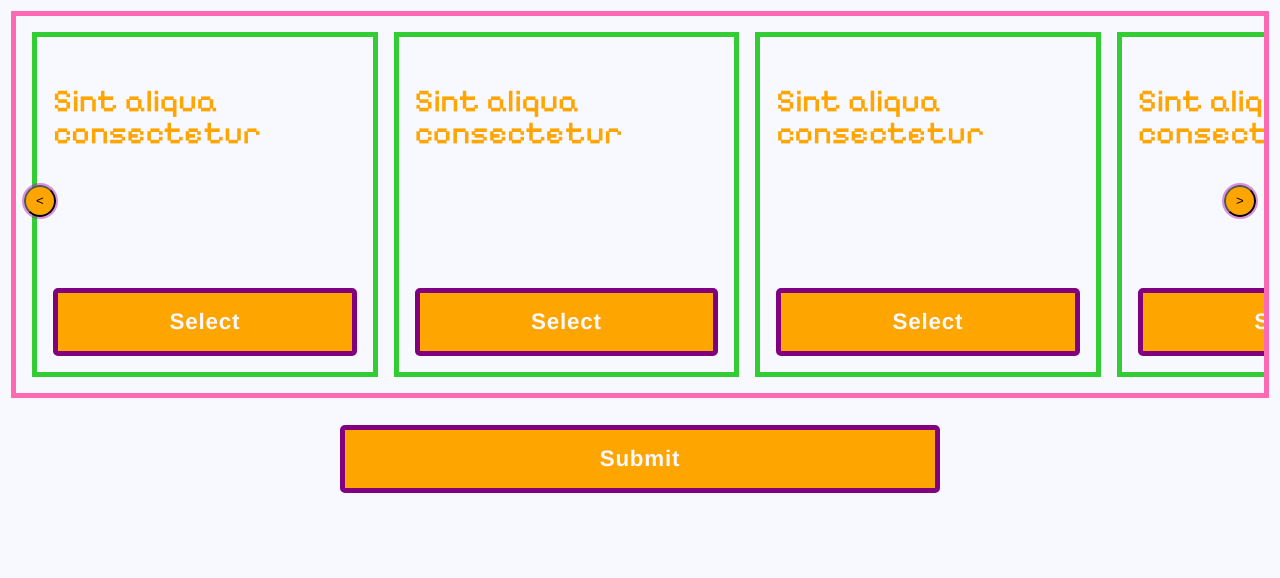
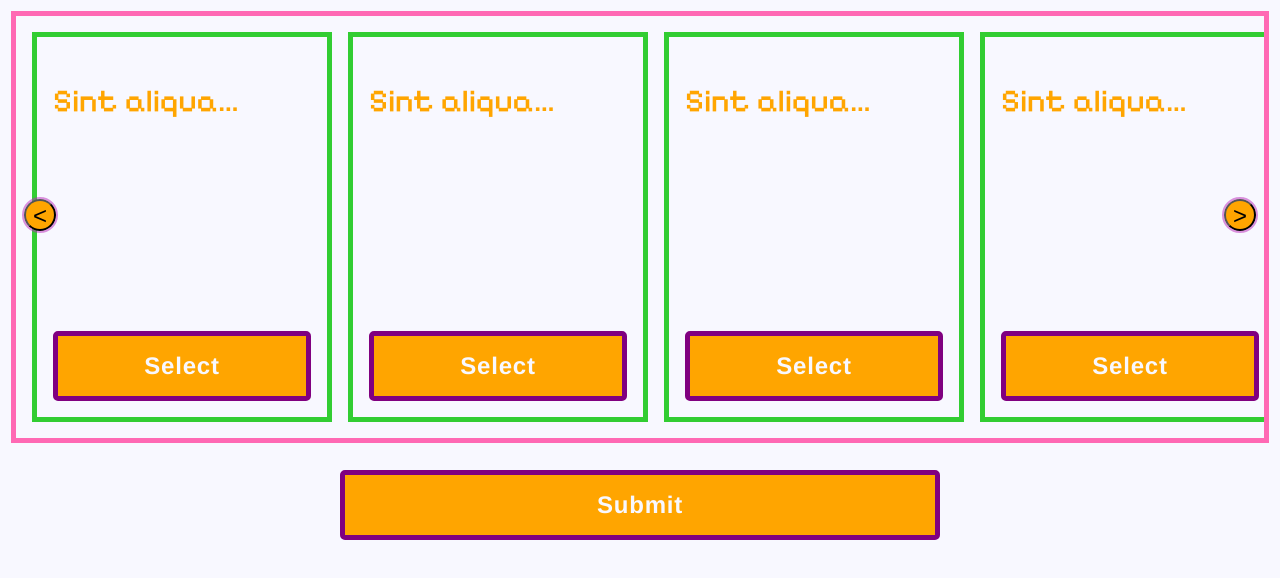
Before and after one commit to d4v3w/d4v3w-demos, a React (Create React App) app: page /carousel in a window 1280 px wide. Shown: the top 578 px of the page. Built offline with nearby package versions, Linux system fonts and the light colour scheme; the HTML template or start-up script is replaced by a standard one; a web font is replaced by a local one.

Commit message:
text sizes

```diff
--- a/src/components/Carousel.module.css
+++ b/src/components/Carousel.module.css
@@ -10,7 +10,7 @@
   display: grid;
   gap: 1rem;
   grid-auto-flow: column;
-  grid-auto-columns: 30%;
+  grid-auto-columns: clamp(240px, 30%, 300px);
   overflow: scroll;
   scroll-snap-type: x mandatory;
   scroll-padding: 1rem;
@@ -79,15 +79,27 @@
   border-color: red;
 }
 
-.lineClamp2 {
+.list {
+  padding-inline-start: 1.2rem;
+  list-style-type: square;
+  font-size: var(--font-size-small);
+}
+
+.lineClampHeading {
   display: -webkit-box;
-  -webkit-line-clamp: 3;
+  -webkit-line-clamp: 1;
   -webkit-box-orient: vertical;
   overflow: hidden;
 }
-.lineClamp3 {
+.lineClampContent {
   display: -webkit-box;
-  -webkit-line-clamp: 3;
+  -webkit-line-clamp: 2;
+  -webkit-box-orient: vertical;
+  overflow: hidden;
+}
+.lineClampList {
+  display: -webkit-box;
+  -webkit-line-clamp: 4;
   -webkit-box-orient: vertical;
   overflow: hidden;
 }
@@ -99,7 +111,6 @@
   margin: 0 auto;
   padding: 1rem;
   background: var(--secondary-color-alt);
-  font-size: 1.4rem;
   font-weight: 700;
   font-family: var(--font-family-headings);
   letter-spacing: 0.05rem;
--- a/src/components/Carousel.tsx
+++ b/src/components/Carousel.tsx
@@ -87,11 +87,39 @@ export const Carousel = () => {
                 }
               }}
             >
-              <h3 className={styles.lineClamp2}>Sint aliqua consectetur</h3>
-              <p className={styles.lineClamp3}>
+              <h3 className={styles.lineClampHeading}>
+                Sint aliqua consectetur
+              </h3>
+              <p className={styles.lineClampContent}>
                 Nostrud laboris fugiat incididunt esse nostrud ad.. Labore aute
                 voluptate nulla ad laborum laboris consectetur.
               </p>
+              <ul className={classnames(styles.list, styles.lineClampList)}>
+                <li className={styles.listItem}>
+                  In reprehenderit adipisicing eu deserunt.
+                </li>
+                <li className={styles.listItem}>
+                  In reprehenderit adipisicing eu deserunt.
+                </li>
+                <li className={styles.listItem}>
+                  In reprehenderit adipisicing eu deserunt.
+                </li>
+                <li className={styles.listItem}>
+                  In reprehenderit adipisicing eu deserunt.
+                </li>
+                <li className={styles.listItem}>
+                  In reprehenderit adipisicing eu deserunt.
+                </li>
+                <li className={styles.listItem}>
+                  In reprehenderit adipisicing eu deserunt.
+                </li>
+                <li className={styles.listItem}>
+                  In reprehenderit adipisicing eu deserunt.
+                </li>
+                <li className={styles.listItem}>
+                  In reprehenderit adipisicing eu deserunt.
+                </li>
+              </ul>
               <button
                 className={styles.button}
                 onClick={() => {
--- a/src/global.css
+++ b/src/global.css
@@ -30,6 +30,9 @@ h4 {
 p {
   user-select: none;
   margin-bottom: clamp(0.8rem, 3vmin, 1.2rem);
+  letter-spacing: 0.05rem;
+  font-size: var(--font-size-medium);
+  line-height: clamp(1rem, 5vmin, 2rem);
 }
 
 h1 {
@@ -46,7 +49,7 @@ h2 {
   font-weight: var(--font-weight-medium);
 }
 h3 {
-  font-size: clamp(1rem, 4vmin, 2rem);
+  font-size: var(--font-size-large);
   line-height: clamp(1rem, 4vmin, 2rem);
   color: var(--secondary-color-alt);
   font-weight: var(--font-weight-medium);
@@ -57,11 +60,6 @@ h4 {
   line-height: clamp(1rem, 4vmin, 2rem);
   color: var(--secondary-color);
   font-weight: var(--font-weight-medium);
-}
-p {
-  font-size: clamp(1rem, 3vmin, 1.5rem);
-  letter-spacing: 0.05rem;
-  line-height: clamp(1rem, 5vmin, 2rem);
 }
 a {
   font-family: var(alt);
@@ -78,6 +76,15 @@ a {
   }
 }
 
+button,
+input,
+select,
+section,
+main,
+nav {
+  font-size: var(--font-size-medium);
+}
+
 code {
   font-family: source-code-pro, Menlo, Monaco, Consolas, "Courier New",
     monospace;
--- a/src/vars.module.css
+++ b/src/vars.module.css
@@ -1,4 +1,5 @@
 @import url("https://fonts.googleapis.com/css2?family=Pixelify+Sans:wght@500&family=Smooch+Sans:wght@300;500&display=swap");
+@import "vars.module.css";
 
 :root {
   --primary-color: #282c34;
@@ -29,6 +30,10 @@
   --font-family-alt: "Pixelify Sans", Helvetica, Arial, sans-serif;
   --font-family-default: "Smooch Sans", Helvetica, Arial, sans-serif;
 
+  --font-size-small: clamp(0.8rem, 3vmin, 1.2rem);
+  --font-size-medium: clamp(1rem, 3vmin, 1.5rem);
+  --font-size-large: clamp(1rem, 4vmin, 2rem);
+
   --border-width: 0.2rem;
   --border-radius: 0.5rem;
 }
```
